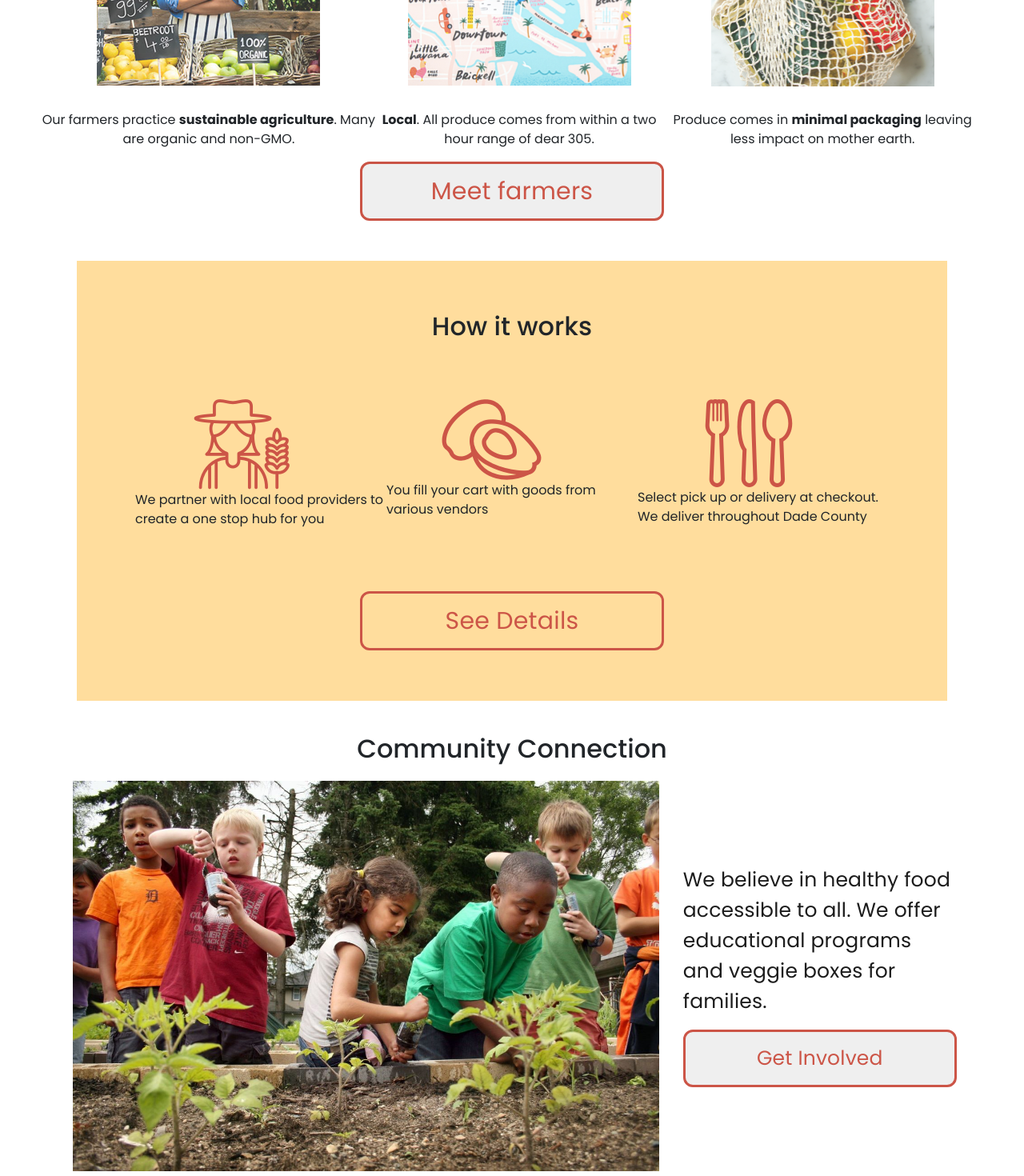
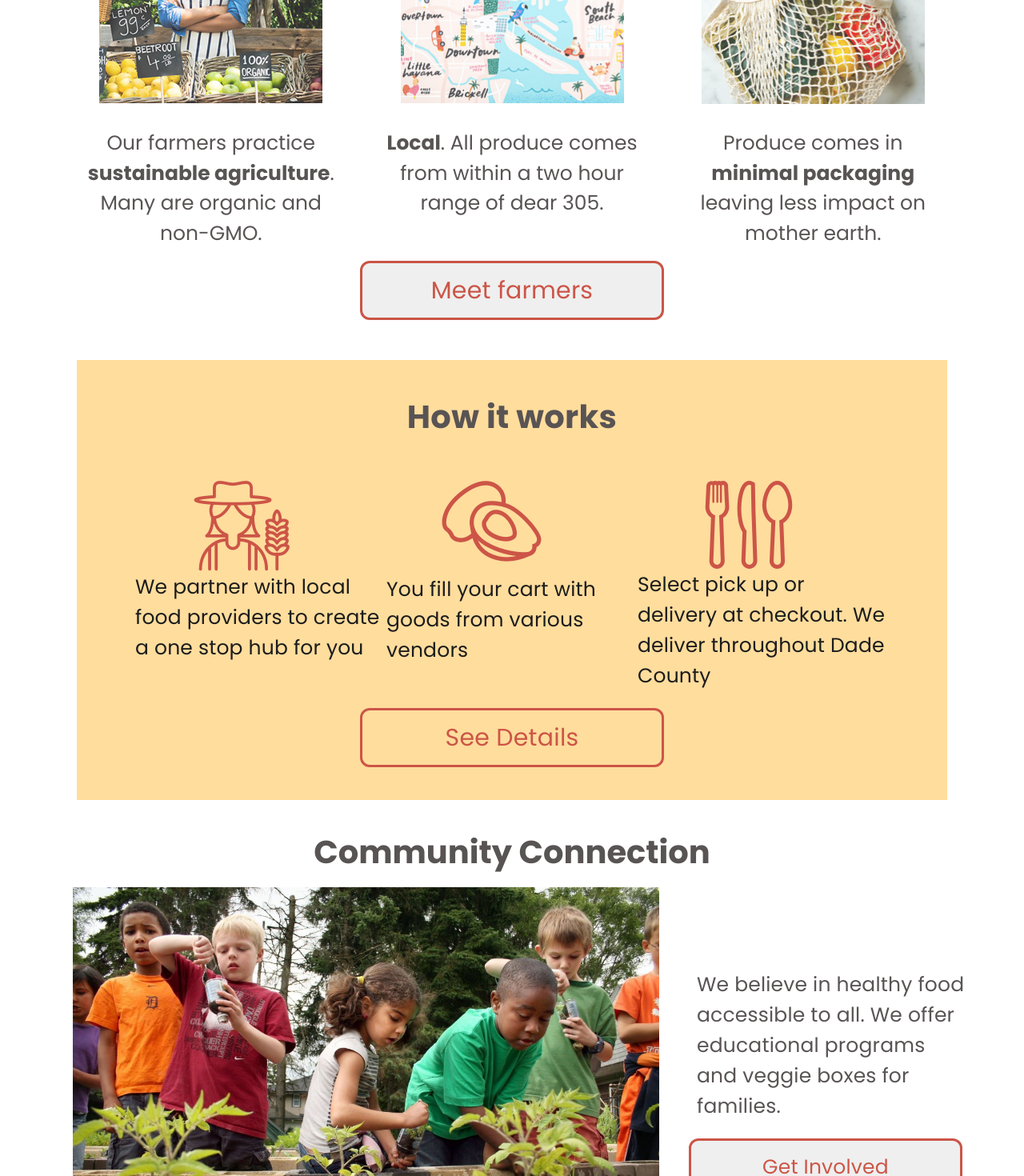
Before and after one commit to wyncode/C37_final_farmers_market, a React (Create React App) app in the folder client/: page / in a window 1280 px wide. Shown: the part 1100-2570 px from the top of the page at 80% size. Built offline with nearby package versions, Linux system fonts and the light colour scheme; no server answers; the HTML template or start-up script is replaced by a standard one.

Commit message:
tweaked homepage

```diff
--- a/client/src/components/Community/Community.css
+++ b/client/src/components/Community/Community.css
@@ -1,6 +1,6 @@
 .comPicture {
   height: 488px;
-  margin-right: 30px;
+  width: 767px;
 }
 
 .community-button {
@@ -15,6 +15,8 @@
   letter-spacing: 0.19px;
   line-height: 38px;
   text-align: center;
+  margin-top: 50px;
+  margin-left: 20px;
 }
 
 .community-connection {
@@ -27,11 +29,20 @@
   margin: 10px;
 }
 
-.small-div {
+.small-div p {
+  height: 145px;
   width: 335px;
-  color: #1c1c1c;
+  color: #595454;
   font-family: Poppins;
   font-size: 25px;
   letter-spacing: 0.19px;
   line-height: 38px;
+  margin-left: 30px;
 }
+
+.comm-title {
+  color: #595454;
+  font-family: Poppins;
+  font-size: 40px;
+  font-weight: bold;
+}
--- a/client/src/components/Community/Community.jsx
+++ b/client/src/components/Community/Community.jsx
@@ -5,7 +5,9 @@ import './Community.css';
 const Community = () => {
   return (
     <div>
-      <h2 style={{ textAlign: 'center' }}>Community Connection</h2>
+      <h2 className="comm-title" style={{ textAlign: 'center' }}>
+        Community Connection
+      </h2>
       <div className="community-connection">
         <img src={comPic} className="comPicture"></img>
         <div className="small-div">
--- a/client/src/components/community/Community.css
+++ b/client/src/components/community/Community.css
@@ -1,6 +1,6 @@
 .comPicture {
   height: 488px;
-  margin-right: 30px;
+  width: 767px;
 }
 
 .community-button {
@@ -15,6 +15,8 @@
   letter-spacing: 0.19px;
   line-height: 38px;
   text-align: center;
+  margin-top: 50px;
+  margin-left: 20px;
 }
 
 .community-connection {
@@ -27,11 +29,20 @@
   margin: 10px;
 }
 
-.small-div {
+.small-div p {
+  height: 145px;
   width: 335px;
-  color: #1c1c1c;
+  color: #595454;
   font-family: Poppins;
   font-size: 25px;
   letter-spacing: 0.19px;
   line-height: 38px;
+  margin-left: 30px;
 }
+
+.comm-title {
+  color: #595454;
+  font-family: Poppins;
+  font-size: 40px;
+  font-weight: bold;
+}
--- a/client/src/components/community/Community.jsx
+++ b/client/src/components/community/Community.jsx
@@ -5,7 +5,9 @@ import './Community.css';
 const Community = () => {
   return (
     <div>
-      <h2 style={{ textAlign: 'center' }}>Community Connection</h2>
+      <h2 className="comm-title" style={{ textAlign: 'center' }}>
+        Community Connection
+      </h2>
       <div className="community-connection">
         <img src={comPic} className="comPicture"></img>
         <div className="small-div">
--- a/client/src/components/homepage/HowWorks.css
+++ b/client/src/components/homepage/HowWorks.css
@@ -35,8 +35,32 @@
 .howitwork {
   display: flex;
   flex-direction: row;
+  justify-content: space-evenly;
+  align-content: space-around;
 }
 
 .howitwork p {
   width: 314px;
 }
+
+.p-works {
+  height: 110px;
+  width: 314px;
+  color: #1c1c1c;
+  font-family: Poppins;
+  font-size: 25px;
+  letter-spacing: 0.19px;
+  line-height: 38px;
+}
+
+.howTitle {
+  height: 61px;
+  width: 263px;
+  color: #595454;
+  font-family: Poppins;
+  font-size: 40px;
+  font-weight: bold;
+  letter-spacing: 0.31px;
+  line-height: 60px;
+  text-align: center;
+}
--- a/client/src/components/homepage/HowWorks.jsx
+++ b/client/src/components/homepage/HowWorks.jsx
@@ -3,32 +3,45 @@ import './HowWorks.css';
 import Avocado from '../../assets/images/Avocado.png';
 import Farmer from '../../assets/images/Farmer.png';
 import utensils from '../../assets/images/utensils.png';
+import { useHistory } from 'react-router-dom';
 
 const HowWorks = () => {
+  const history = useHistory();
+
   return (
     <div className="theBox">
       <h2 className="howTitle">How it works</h2>
       <div className="howitwork">
         <div>
           <img src={Farmer} className="howImg"></img>
-          <p>
+          <p className="p-works">
             We partner with local food providers to create a one stop hub for
             you
           </p>
         </div>
         <div>
-          <img src={Avocado} className="howImg"></img>
-          <p>You fill your cart with goods from various vendors</p>
+          <img
+            src={Avocado}
+            className="howImg"
+            style={{ marginBottom: '15px' }}
+          ></img>
+          <p className="p-works">
+            You fill your cart with goods from various vendors
+          </p>
         </div>
         <div>
           <img src={utensils} className="howImg"></img>
-          <p>
+          <p className="p-works">
             Select pick up or delivery at checkout. We deliver throughout Dade
             County
           </p>
         </div>
       </div>
-      <button type="button" className="howButton">
+      <button
+        type="button"
+        onClick={() => history.push(`/account`)}
+        className="howButton"
+      >
         See Details
       </button>
     </div>
--- a/client/src/components/homepage/Loveus.jsx
+++ b/client/src/components/homepage/Loveus.jsx
@@ -10,7 +10,7 @@ const Loveus = () => {
 
   return (
     <div className="loveus">
-      <h2>Reasons to love us</h2>
+      <h2 className="title">Reasons to love us</h2>
       <div className="loveflex">
         <div className="baby-div">
           <img
--- a/client/src/components/homepage/loveus.css
+++ b/client/src/components/homepage/loveus.css
@@ -10,6 +10,7 @@
 .loveflex {
   display: flex;
   flex-direction: row;
+  justify-content: space-evenly;
 }
 button.meetfarmers {
   box-sizing: border-box;
@@ -28,3 +29,20 @@ button.meetfarmers {
 img {
   object-fit: contain;
 }
+
+.title {
+  color: #595454;
+  font-family: Poppins;
+  font-size: 40px;
+  font-weight: bold;
+  text-align: center;
+  letter-spacing: 0.31px;
+  line-height: 60px;
+}
+
+.p-div {
+  color: #595454;
+  font-family: Poppins;
+  font-size: 25px;
+  width: 325px;
+}
--- a/client/src/index.css
+++ b/client/src/index.css
@@ -2,8 +2,9 @@
   margin: 0;
   padding: 0;
   box-sizing: border-box;
+  font-family: Poppins;
 }
 
-body{
+body {
   height: 100vh;
 }
```
